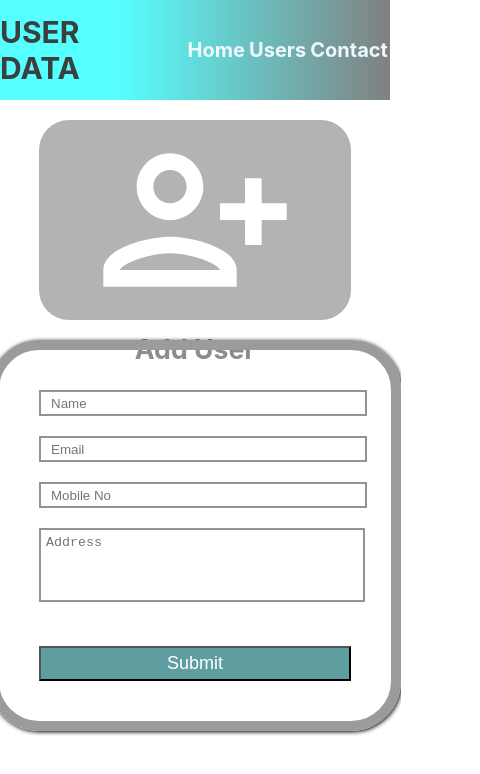
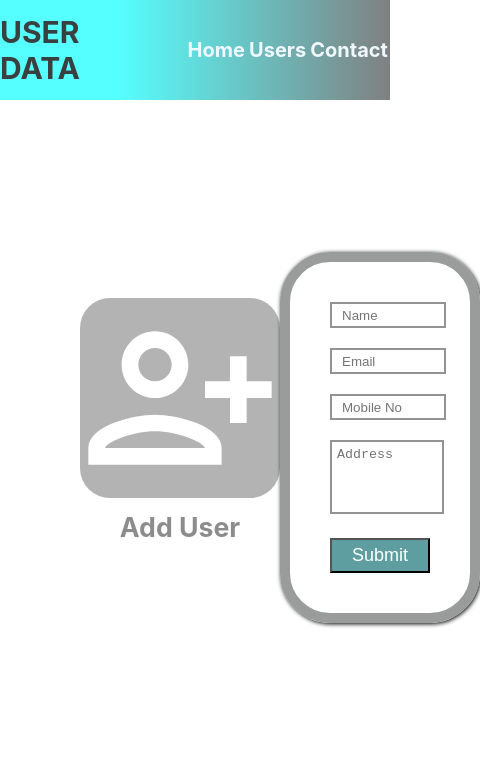
Before and after one commit to abishek378/CRUD-APP, a React (Create React App) app: page /#/home in a window 390 px wide. Shown: the top 774 px of the page, 480 px wide, since content can reach past the window. Built offline with nearby package versions, Linux system fonts and the light colour scheme; no server answers.

Commit message:
fix mq issue

```diff
--- a/src/index.css
+++ b/src/index.css
@@ -82,37 +82,3 @@ code {
    padding: 5px;
 
   }
-
-
-
-
-
-
-
-
-
-
-  @media screen and (max-width: 768px) {
-    .home {
-      flex-direction: column;
-      height: auto;
-      align-items: center;
-    }
-
-    .home > h1 {
-      width: 80%;
-      margin: 20px;
-      bottom: initial;
-      position: static;
-    }
-
-    .home_form {
-      width: 80%;
-      margin-right: 0;
-    }
-
-    .home_form > button {
-      width: 100%;
-      margin-top: 20px;
-    }
-  }
```
Also changed, not shown: 6 other files (tests, documents, lock files or other folders).
